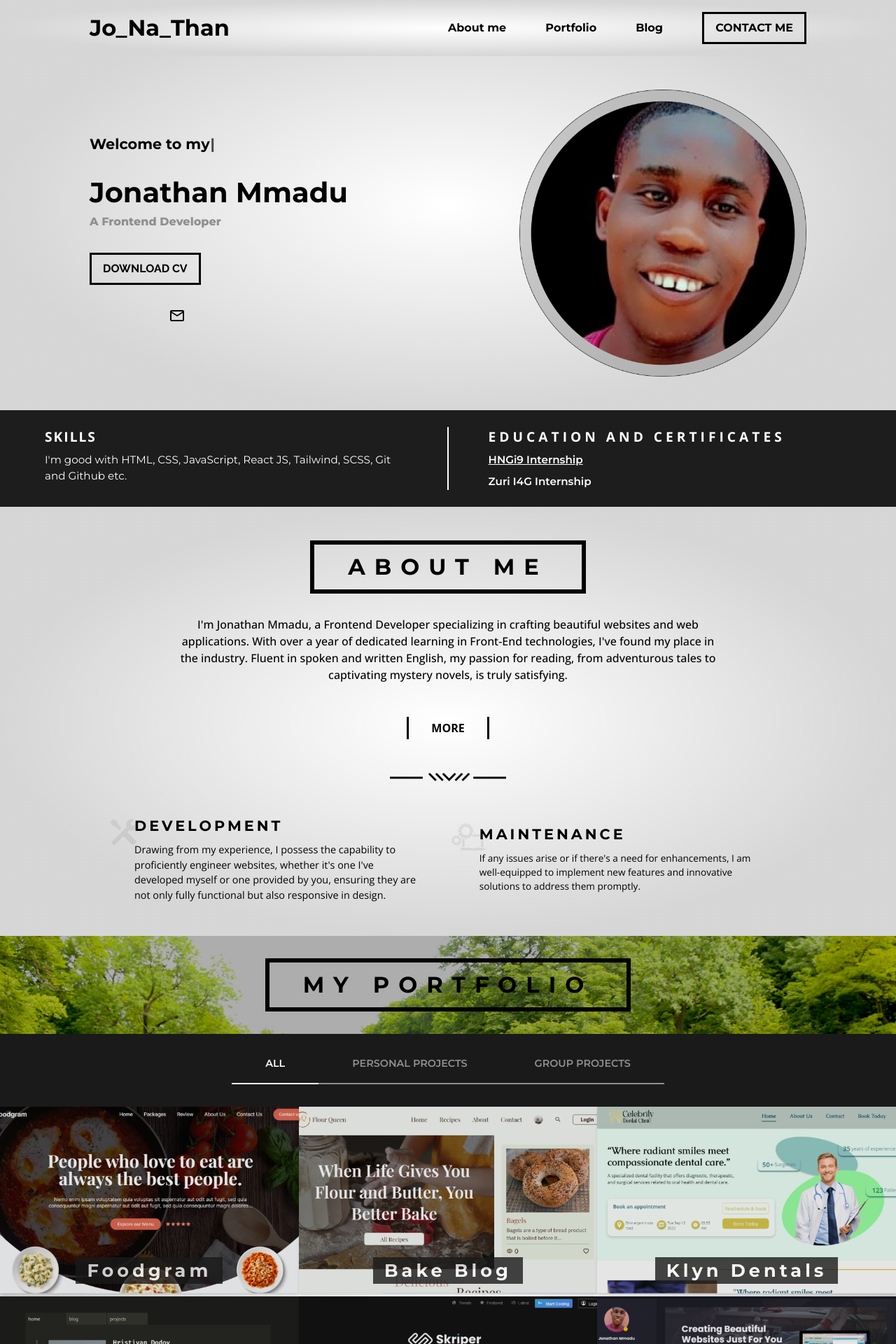
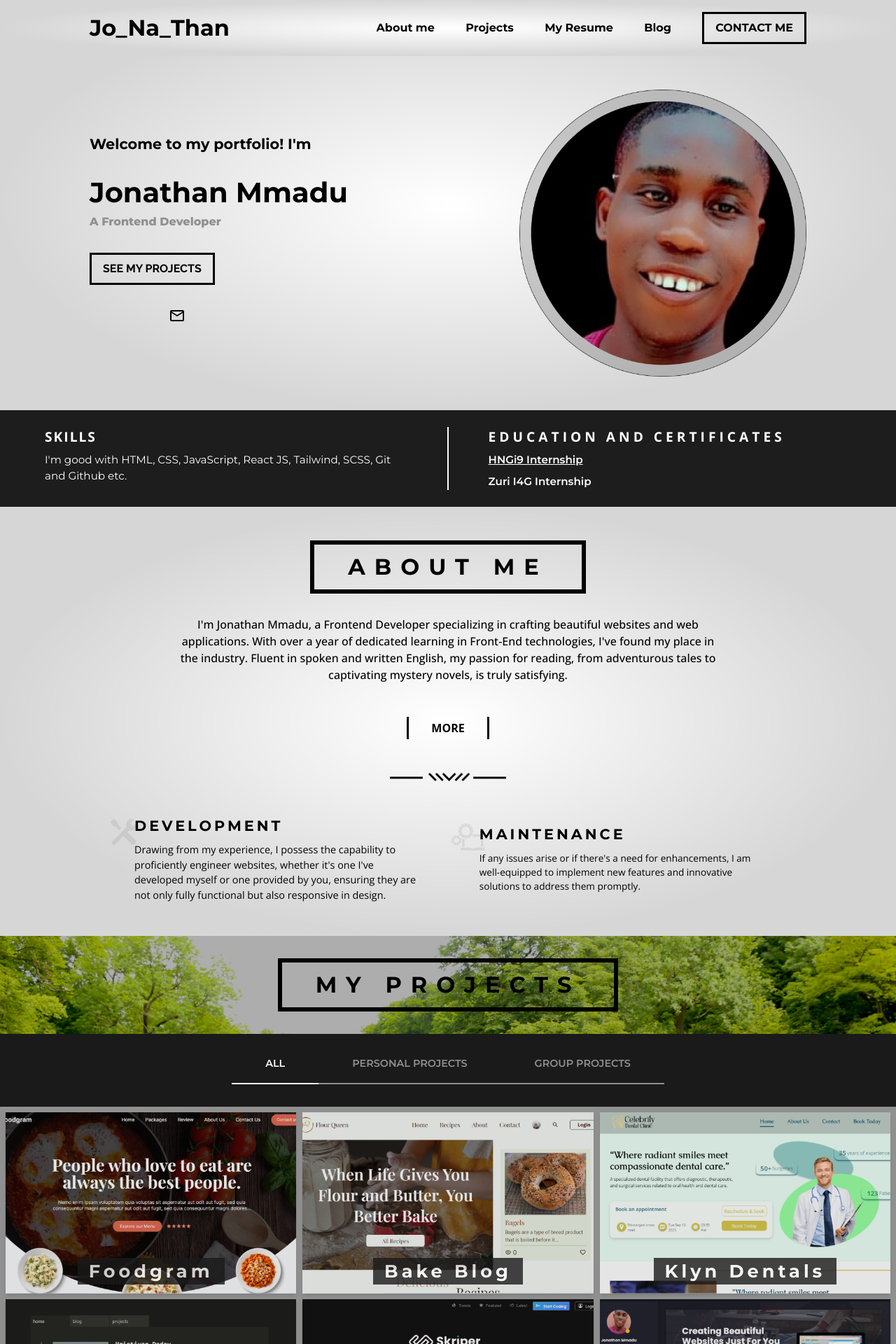
Before and after one commit to Jozz77/JonathanDev, a React (Vite) app: page / in a window 1280 px wide. Shown: the top 1920 px of the page at 70% size. Built offline with nearby package versions, Linux system fonts and the light colour scheme; some icons are missing.

Commit message:
made some changes

```diff
--- a/src/Components/Header/Header.jsx
+++ b/src/Components/Header/Header.jsx
@@ -1,5 +1,6 @@
 import { useState } from "react";
 import { Link } from "react-scroll";
+import { NavLink } from "react-router-dom";
 
 export default function Header() {
   const [isOpen, setIsOpen] = useState(false);
@@ -16,7 +17,7 @@ export default function Header() {
     <header className="bg-Primary overflow-hidden z-10 fixed top-0 w-full py-2 sm:py-3 xl:py-4">
       <div className="sm:flex sm:justify-between md:items-center px-[5%] md:px-[7%] lg:px-[10%]">
         <div className="flex items-center justify-between">
-          <div className="hover:text-gray text-[1.4rem] cursor-pointer sm:text-[1.3rem] md:text-[1.5rem] lg:text-[1.7rem] xl:text-[2rem] font-Montserrat font-bold ">
+          <div className=" text-[1.4rem] cursor-pointer sm:text-[1.3rem] md:text-[1.5rem] lg:text-[1.7rem] xl:text-[2rem] font-Montserrat font-bold ">
 
             <Link
               to="hero"
@@ -64,7 +65,7 @@ export default function Header() {
             isOpen
               ? "h-[100vh] transition-h duration-1000 ease-in-out"
               : " h-0 sm:h-full duration-500"
-          } sm:flex justify-between items-center w-full sm:w-[65%] md:w-[60%] xl:w-[50%]  font-Montserrat font-bold text-[0.85rem] md:text-[0.9rem] lg:text-[1rem] overflow-hidden`}
+          } sm:flex justify-between items-center w-full sm:w-[65%] md:w-[70%] xl:w-[60%]  font-Montserrat font-bold text-[0.85rem] md:text-[0.9rem] lg:text-[1rem] overflow-hidden`}
         >
           {/* Desktop navigation links */}
           <div className="hidden sm:flex justify-between items-center w-[100%] font-Montserrat font-bold text-[0.85rem] md:text-[0.9rem] lg:text-[1rem]">
@@ -84,8 +85,15 @@ export default function Header() {
               offset={-80} // Desktop offset
               className="block text-white hover:text-gray cursor-pointer"
             >
-              Portfolio
+              Projects
             </Link>
+            <NavLink
+              to="https://drive.google.com/file/d/1-2z2oJZV5kgxGq1VcXdhc9zNyvYNSG7i/view?usp=share_link"
+              className="block text-white hover:text-gray cursor-pointer"
+              target="_blank"
+            >
+              My Resume
+            </NavLink>
             <Link
               to="blog"
               smooth={true}
--- a/src/Homepage/Components/Blog/Blog.jsx
+++ b/src/Homepage/Components/Blog/Blog.jsx
@@ -36,7 +36,7 @@ export default function Blog() {
       className="bg-Secondary text-WhiteBoldText mt-8 lg:mt-10 xl:mt-12"
     >
       <section className="blog-head py-4 ssm:py-6 lg:py-8 text-Secondary">
-        <Heading text="MY BLOG" />
+        <Heading text="BLOG" />
       </section>
 
       <section className="hidden lg:block">
--- a/src/Homepage/Components/Hero.jsx
+++ b/src/Homepage/Components/Hero.jsx
@@ -1,9 +1,8 @@
-import { Link } from "react-router-dom";
+import { Link } from "react-scroll";
 import Pic from "../Assets/Pic.webp";
 import { PiLinkedinLogoBold, PiTwitterLogoBold } from "react-icons/pi";
 import { FaGithub } from "react-icons/fa6";
 import { MdOutlineMailOutline } from "react-icons/md";
-import Typewriter from "typewriter-effect";
 import AOS from "aos";
 import "aos/dist/aos.css";
 import { useEffect } from "react";
@@ -33,16 +32,7 @@ export default function Hero() {
     >
       <section className="flex font-Montserrat flex-col w-full md:w-[50%] lg:w-[45%]  ">
         <div className="text-[0.9rem] flex ssm:text-[1rem] sm:text-[0.9rem] md:text-[1rem] lg:text-[1.1rem] xl:text-[1.3rem] font-bold ">
-          <p className="">Welcome to m</p>
-          <p>
-            <Typewriter
-              options={{
-                autoStart: true,
-                loop: true,
-                strings: ["y portfolio! I'm"],
-              }}
-            />
-          </p>
+          <p className="">Welcome to my portfolio! I'm</p>
         </div>
         <div className=" mt-3 sm:mt-4 lg:mt-6 text-[1.8rem] ssm:text-[2rem] sm:text-[1.8rem] md:text-[2rem] lg:text-[2.2rem] xl:text-[2.5rem]  font-bold ">
           <h1>Jonathan Mmadu</h1>
@@ -51,12 +41,14 @@ export default function Hero() {
           A Frontend Developer
         </small>
         <Link
-          to="https://drive.google.com/file/d/1-2z2oJZV5kgxGq1VcXdhc9zNyvYNSG7i/view?usp=share_link"
+          to="portfolio"
+          smooth={true}
+          duration={500}
+          offset={-80} // Desktop offset
           className=" mt-5 sm:mt-6 lg:mt-8 font-semibold font-Raleway"
-          target="_blank"
         >
           <button className=" border-solid border-black px-3 ssm:px-4 sm:px-2 md:px-4 py-1 ssm:py-2 sm:py-1 md:py-2 text-[0.75rem] ssm:text-[0.8rem]  md:text-[0.9rem] lg:text-[0.95rem] xl:text-base font-bold border-[3px] hover:text-gray hover:border-gray  ">
-            DOWNLOAD CV
+            SEE MY PROJECTS
           </button>
         </Link>
 
--- a/src/Homepage/Components/Portfolio/Portfolio.jsx
+++ b/src/Homepage/Components/Portfolio/Portfolio.jsx
@@ -49,7 +49,7 @@ export default function Portfolio() {
       className="bg-otherBlack text-whiteOther"
     >
       <section className="port-head bg-WhiteBoldText  py-4 ssm:py-6 lg:py-8 text-Secondary ">
-        <Heading text="MY PORTFOLIO" />
+        <Heading text="MY PROJECTS" />
       </section>
       <section className="w-full text-WhiteBoldText">
         <div className="flex flex-wrap justify-center py-2 sm:py-4 mb-0 sm:mb-4 ">
@@ -85,9 +85,9 @@ export default function Portfolio() {
           </div>
         </div>
       </section>
-      <section className="port-body">
+      <section className=" bg-gray p-2">
         {activeTab === "tab1" && (
-          <div className="flex gap-y-1 flex-wrap">
+          <div className="flex justify-between gap-y-2 flex-wrap">
             {PortfolioData.map((portfolio, index) => {
               const isHovered = index === hoveredIndex;
               return (
@@ -95,7 +95,7 @@ export default function Portfolio() {
                   key={portfolio.id}
                   onMouseEnter={() => handleMouseEnter(index)}
                   onMouseLeave={handleMouseLeave}
-                  className="relative w-1/1 sm:w-1/2 lg:w-1/3 group"
+                  className="relative w-1/1 sm:w-[49.5%] lg:w-[32.85%] group"
                 >
                   <img src={portfolio.img} className="w-full" alt="" />
                   <div
@@ -132,7 +132,7 @@ export default function Portfolio() {
         )}
 
         {activeTab === "tab2" && (
-          <div className="flex gap-y-1 flex-wrap">
+          <div className="flex justify-between gap-y-2 flex-wrap">
             {PortfolioData.filter(
               (portfolio) => portfolio.isPersonalProject
             ).map((portfolio, index) => {
@@ -142,7 +142,7 @@ export default function Portfolio() {
                   key={portfolio.id}
                   onMouseEnter={() => handleMouseEnter(index)}
                   onMouseLeave={handleMouseLeave}
-                  className="relative w-1/1 sm:w-1/2 lg:w-1/3 group"
+                  className="relative w-1/1 sm:w-[49.5%] lg:w-[32.85%] group"
                 >
                   <img src={portfolio.img} className="w-full" alt="" />
                   <div
@@ -179,7 +179,7 @@ export default function Portfolio() {
         )}
 
         {activeTab === "tab3" && (
-          <div className="flex gap-y-1 flex-wrap">
+          <div className="flex justify-start gap-2 flex-wrap">
             {PortfolioData.filter(
               (portfolio) => !portfolio.isPersonalProject
             ).map((portfolio, index) => {
@@ -189,7 +189,7 @@ export default function Portfolio() {
                   key={portfolio.id}
                   onMouseEnter={() => handleMouseEnter(index)}
                   onMouseLeave={handleMouseLeave}
-                  className="relative w-1/1 sm:w-1/2 lg:w-1/3 group"
+                  className="relative w-1/1 sm:w-[49.5%] lg:w-[32.85%] group"
                 >
                   <img src={portfolio.img} className="w-full" alt="" />
                   <div
```
